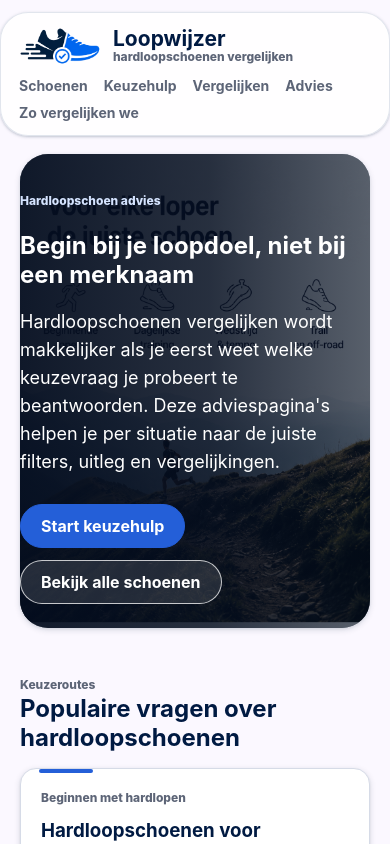
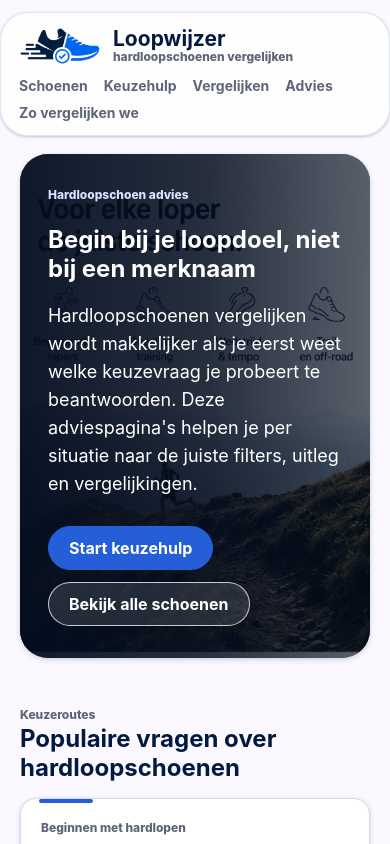
Before and after one commit to EdwinZavi/hardloopschoenvergelijken, a Next.js app: page /advies in a window 390 px wide. Shown: the top 844 px of the page. Built offline with nearby package versions, Linux system fonts and the light colour scheme.

Commit message:
Align image hero spacing

```diff
--- a/src/app/globals.css
+++ b/src/app/globals.css
@@ -1829,6 +1829,7 @@ main > .lead,
   border-bottom: 0;
   display: flex;
   margin-bottom: 28px;
+  padding: clamp(30px, 6vw, 64px);
 }
 
 .page-hero-with-visual.image-hero h1,
@@ -3341,6 +3342,12 @@ main > .lead,
     flex-direction: column;
   }
 
+  .intent-hero.image-hero,
+  .compare-picker-hero.image-hero,
+  .compare-result-hero.image-hero {
+    padding: 32px 28px;
+  }
+
   .compare-picker-hero h1,
   .compare-result-hero h1 {
     font-size: 34px;
```
